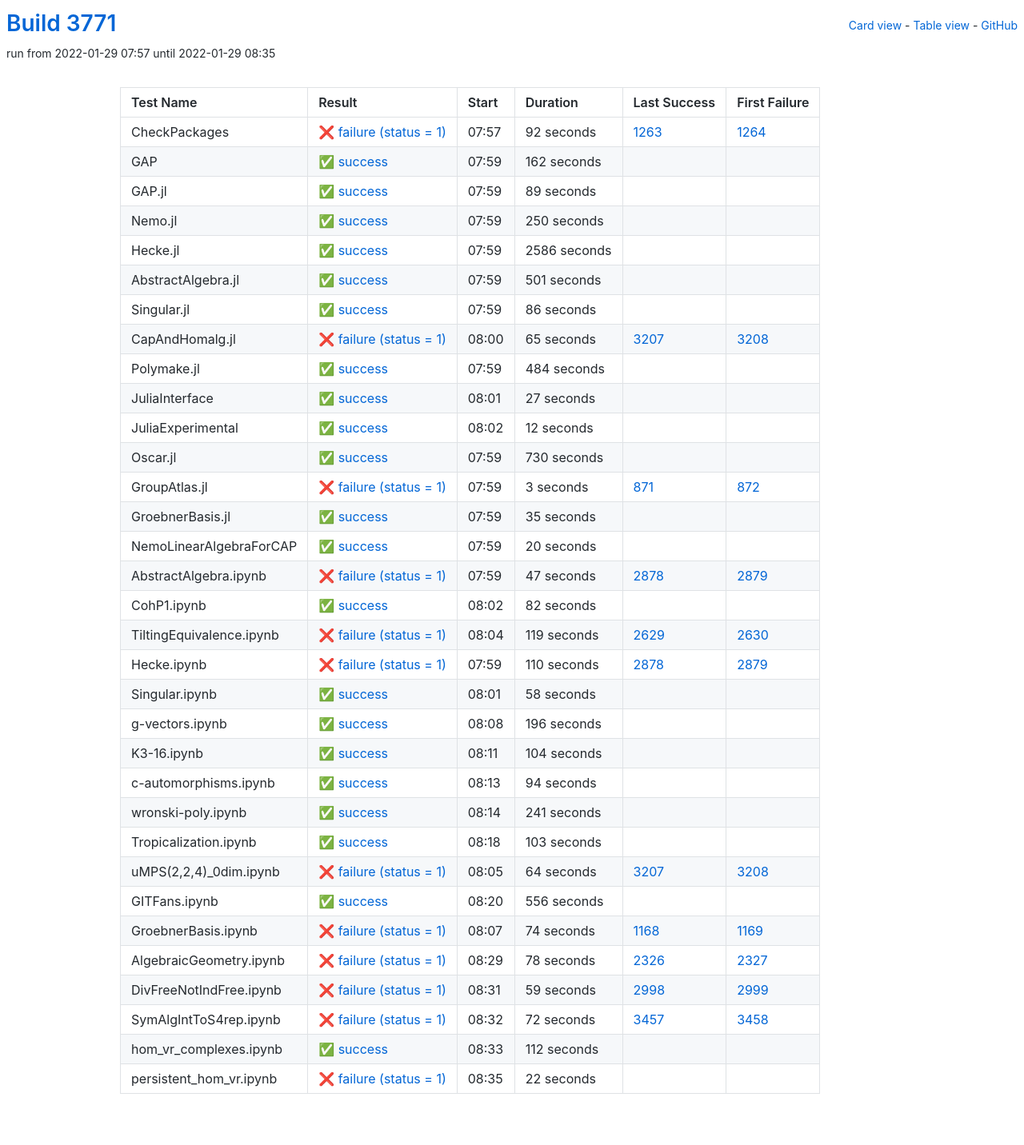
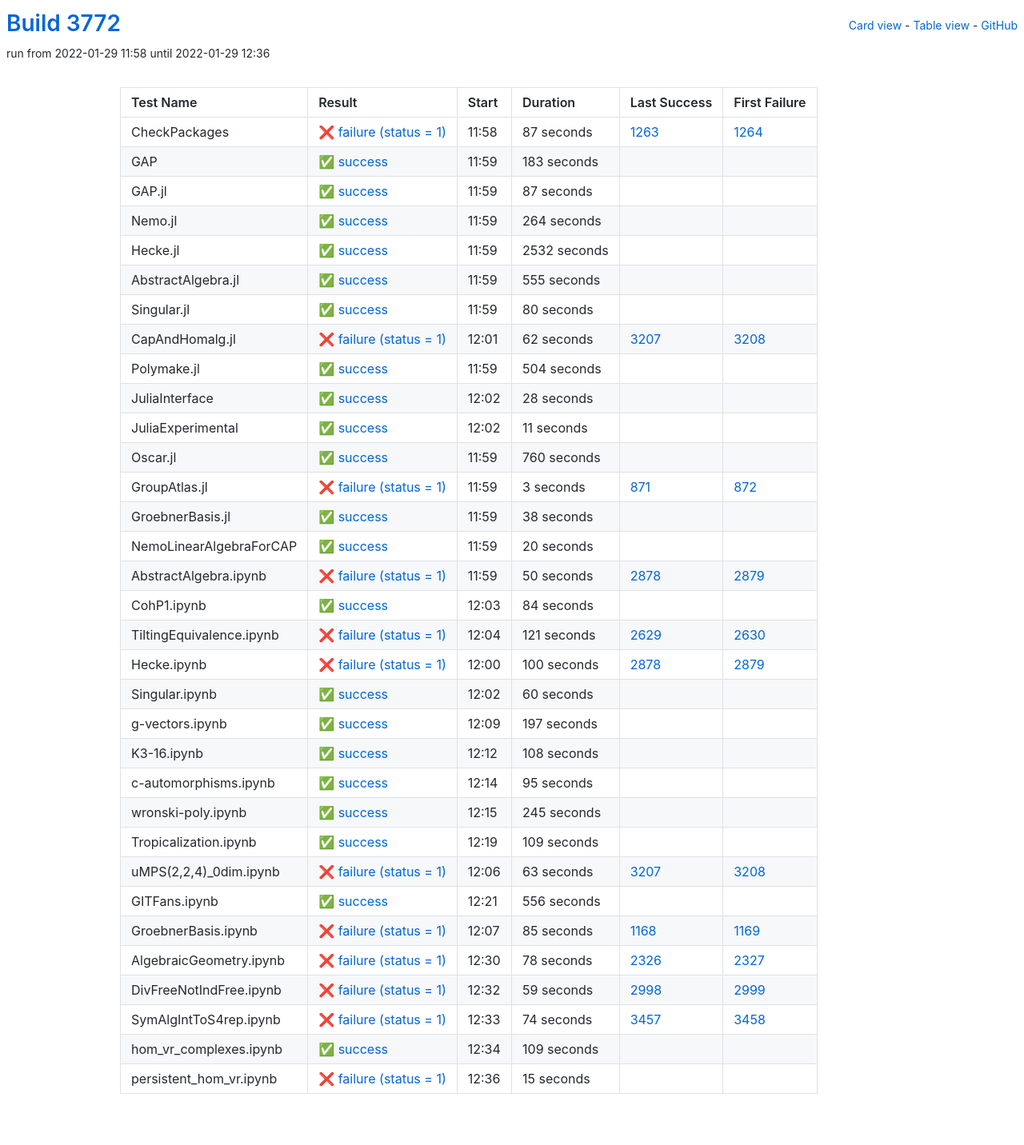
Before and after one commit to oscar-system/oscar-ci-status-stable, a Jekyll site: the page built from table.html, in a window 1280 px wide. Shown: the whole page at 80% size. Built offline with Jekyll 4.4.1, drawn with Linux system fonts in a browser that asks for light colours.

Commit message:
Build #3772

```diff
--- a/_data/ci.yml
+++ b/_data/ci.yml
@@ -1,6 +1,6 @@
 ---
-build: 3771
-build_url: https://oscarci.mathematik.uni-kl.de/job/oscar-stable/3771/
+build: 3772
+build_url: https://oscarci.mathematik.uni-kl.de/job/oscar-stable/3772/
 job: oscar-stable
 organization: oscar-system
 repo: oscar-ci-status-stable
@@ -8,152 +8,152 @@ repourl: https://github.com/oscar-system/oscar-ci-status-stable
 tests:
 - name: CheckPackages
   id: checkpackages
-  log: https://oscarci.mathematik.uni-kl.de/job/oscar-stable/3771/artifact/logs/build-3771/CheckPackages.log
-  start: 2022-01-29 07:57
+  log: https://oscarci.mathematik.uni-kl.de/job/oscar-stable/3772/artifact/logs/build-3772/CheckPackages.log
+  start: 2022-01-29 11:58
   success: false
   exitcode: 1
   status: failure
-  duration: 92
+  duration: 87
   last_success: 1263
   last_success_url: https://oscarci.mathematik.uni-kl.de/job/oscar-stable/1263/
   first_failure: 1264
   first_failure_url: https://oscarci.mathematik.uni-kl.de/job/oscar-stable/1264/
 - name: GAP
   id: gap
-  log: https://oscarci.mathematik.uni-kl.de/job/oscar-stable/3771/artifact/logs/build-3771/GAP.log
-  start: 2022-01-29 07:59
+  log: https://oscarci.mathematik.uni-kl.de/job/oscar-stable/3772/artifact/logs/build-3772/GAP.log
+  start: 2022-01-29 11:59
   success: true
   exitcode: 0
   status: success
-  duration: 162
+  duration: 183
   last_success: false
   last_success_url:
   first_failure: false
   first_failure_url:
 - name: GAP.jl
   id: gap-jl
-  log: https://oscarci.mathematik.uni-kl.de/job/oscar-stable/3771/artifact/logs/build-3771/GAP.jl.log
-  start: 2022-01-29 07:59
+  log: https://oscarci.mathematik.uni-kl.de/job/oscar-stable/3772/artifact/logs/build-3772/GAP.jl.log
+  start: 2022-01-29 11:59
   success: true
   exitcode: 0
   status: success
-  duration: 89
+  duration: 87
   last_success: false
   last_success_url:
   first_failure: false
   first_failure_url:
 - name: Nemo.jl
   id: nemo-jl
-  log: https://oscarci.mathematik.uni-kl.de/job/oscar-stable/3771/artifact/logs/build-3771/Nemo.jl.log
-  start: 2022-01-29 07:59
+  log: https://oscarci.mathematik.uni-kl.de/job/oscar-stable/3772/artifact/logs/build-3772/Nemo.jl.log
+  start: 2022-01-29 11:59
   success: true
   exitcode: 0
   status: success
-  duration: 250
+  duration: 264
   last_success: false
   last_success_url:
   first_failure: false
   first_failure_url:
 - name: Hecke.jl
   id: hecke-jl
-  log: https://oscarci.mathematik.uni-kl.de/job/oscar-stable/3771/artifact/logs/build-3771/Hecke.jl.log
-  start: 2022-01-29 07:59
+  log: https://oscarci.mathematik.uni-kl.de/job/oscar-stable/3772/artifact/logs/build-3772/Hecke.jl.log
+  start: 2022-01-29 11:59
   success: true
   exitcode: 0
   status: success
-  duration: 2586
+  duration: 2532
   last_success: false
   last_success_url:
   first_failure: false
   first_failure_url:
 - name: AbstractAlgebra.jl
   id: abstractalgebra-jl
-  log: https://oscarci.mathematik.uni-kl.de/job/oscar-stable/3771/artifact/logs/build-3771/AbstractAlgebra.jl.log
-  start: 2022-01-29 07:59
+  log: https://oscarci.mathematik.uni-kl.de/job/oscar-stable/3772/artifact/logs/build-3772/AbstractAlgebra.jl.log
+  start: 2022-01-29 11:59
   success: true
   exitcode: 0
   status: success
-  duration: 501
+  duration: 555
   last_success: false
   last_success_url:
   first_failure: false
   first_failure_url:
 - name: Singular.jl
   id: singular-jl
-  log: https://oscarci.mathematik.uni-kl.de/job/oscar-stable/3771/artifact/logs/build-3771/Singular.jl.log
-  start: 2022-01-29 07:59
+  log: https://oscarci.mathematik.uni-kl.de/job/oscar-stable/3772/artifact/logs/build-3772/Singular.jl.log
+  start: 2022-01-29 11:59
   success: true
   exitcode: 0
   status: success
-  duration: 86
+  duration: 80
   last_success: false
   last_success_url:
   first_failure: false
   first_failure_url:
 - name: CapAndHomalg.jl
   id: capandhomalg-jl
-  log: https://oscarci.mathematik.uni-kl.de/job/oscar-stable/3771/artifact/logs/build-3771/CapAndHomalg.jl.log
-  start: 2022-01-29 08:00
+  log: https://oscarci.mathematik.uni-kl.de/job/oscar-stable/3772/artifact/logs/build-3772/CapAndHomalg.jl.log
+  start: 2022-01-29 12:01
   success: false
   exitcode: 1
   status: failure
-  duration: 65
+  duration: 62
   last_success: 3207
   last_success_url: https://oscarci.mathematik.uni-kl.de/job/oscar-stable/3207/
   first_failure: 3208
   first_failure_url: https://oscarci.mathematik.uni-kl.de/job/oscar-stable/3208/
 - name: Polymake.jl
   id: polymake-jl
-  log: https://oscarci.mathematik.uni-kl.de/job/oscar-stable/3771/artifact/logs/build-3771/Polymake.jl.log
-  start: 2022-01-29 07:59
+  log: https://oscarci.mathematik.uni-kl.de/job/oscar-stable/3772/artifact/logs/build-3772/Polymake.jl.log
+  start: 2022-01-29 11:59
   success: true
   exitcode: 0
   status: success
-  duration: 484
+  duration: 504
   last_success: false
   last_success_url:
   first_failure: false
   first_failure_url:
 - name: JuliaInterface
   id: juliainterface
-  log: https://oscarci.mathematik.uni-kl.de/job/oscar-stable/3771/artifact/logs/build-3771/JuliaInterface.log
-  start: 2022-01-29 08:01
+  log: https://oscarci.mathematik.uni-kl.de/job/oscar-stable/3772/artifact/logs/build-3772/JuliaInterface.log
+  start: 2022-01-29 12:02
   success: true
   exitcode: 0
   status: success
-  duration: 27
+  duration: 28
   last_success: false
   last_success_url:
   first_failure: false
   first_failure_url:
 - name: JuliaExperimental
   id: juliaexperimental
-  log: https://oscarci.mathematik.uni-kl.de/job/oscar-stable/3771/artifact/logs/build-3771/JuliaExperimental.log
-  start: 2022-01-29 08:02
+  log: https://oscarci.mathematik.uni-kl.de/job/oscar-stable/3772/artifact/logs/build-3772/JuliaExperimental.log
+  start: 2022-01-29 12:02
   success: true
   exitcode: 0
   status: success
-  duration: 12
+  duration: 11
   last_success: false
   last_success_url:
   first_failure: false
   first_failure_url:
 - name: Oscar.jl
   id: oscar-jl
-  log: https://oscarci.mathematik.uni-kl.de/job/oscar-stable/3771/artifact/logs/build-3771/Oscar.jl.log
-  start: 2022-01-29 07:59
+  log: https://oscarci.mathematik.uni-kl.de/job/oscar-stable/3772/artifact/logs/build-3772/Oscar.jl.log
+  start: 2022-01-29 11:59
   success: true
   exitcode: 0
   status: success
-  duration: 730
+  duration: 760
   last_success: false
   last_success_url:
   first_failure: false
   first_failure_url:
 - name: GroupAtlas.jl
   id: groupatlas-jl
-  log: https://oscarci.mathematik.uni-kl.de/job/oscar-stable/3771/artifact/logs/build-3771/GroupAtlas.jl.log
-  start: 2022-01-29 07:59
+  log: https://oscarci.mathematik.uni-kl.de/job/oscar-stable/3772/artifact/logs/build-3772/GroupAtlas.jl.log
+  start: 2022-01-29 11:59
   success: false
   exitcode: 1
   status: failure
@@ -164,20 +164,20 @@ tests:
   first_failure_url: https://oscarci.mathematik.uni-kl.de/job/oscar-stable/872/
 - name: GroebnerBasis.jl
   id: groebnerbasis-jl
-  log: https://oscarci.mathematik.uni-kl.de/job/oscar-stable/3771/artifact/logs/build-3771/GroebnerBasis.jl.log
-  start: 2022-01-29 07:59
+  log: https://oscarci.mathematik.uni-kl.de/job/oscar-stable/3772/artifact/logs/build-3772/GroebnerBasis.jl.log
+  start: 2022-01-29 11:59
   success: true
   exitcode: 0
   status: success
-  duration: 35
+  duration: 38
   last_success: false
   last_success_url:
   first_failure: false
   first_failure_url:
 - name: NemoLinearAlgebraForCAP
   id: nemolinearalgebraforcap
-  log: https://oscarci.mathematik.uni-kl.de/job/oscar-stable/3771/artifact/logs/build-3771/NemoLinearAlgebraForCAP.log
-  start: 2022-01-29 07:59
+  log: https://oscarci.mathematik.uni-kl.de/job/oscar-stable/3772/artifact/logs/build-3772/NemoLinearAlgebraForCAP.log
+  start: 2022-01-29 11:59
   success: true
   exitcode: 0
   status: success
@@ -188,140 +188,140 @@ tests:
   first_failure_url:
 - name: AbstractAlgebra.ipynb
   id: abstractalgebra-ipynb
-  log: https://oscarci.mathematik.uni-kl.de/job/oscar-stable/3771/artifact/logs/build-3771/AbstractAlgebra.ipynb.log
-  start: 2022-01-29 07:59
+  log: https://oscarci.mathematik.uni-kl.de/job/oscar-stable/3772/artifact/logs/build-3772/AbstractAlgebra.ipynb.log
+  start: 2022-01-29 11:59
   success: false
   exitcode: 1
   status: failure
-  duration: 47
+  duration: 50
   last_success: 2878
   last_success_url: https://oscarci.mathematik.uni-kl.de/job/oscar-stable/2878/
   first_failure: 2879
   first_failure_url: https://oscarci.mathematik.uni-kl.de/job/oscar-stable/2879/
 - name: CohP1.ipynb
   id: cohp1-ipynb
-  log: https://oscarci.mathematik.uni-kl.de/job/oscar-stable/3771/artifact/logs/build-3771/CohP1.ipynb.log
-  start: 2022-01-29 08:02
+  log: https://oscarci.mathematik.uni-kl.de/job/oscar-stable/3772/artifact/logs/build-3772/CohP1.ipynb.log
+  start: 2022-01-29 12:03
   success: true
   exitcode: 0
   status: success
-  duration: 82
+  duration: 84
   last_success: false
   last_success_url:
   first_failure: false
   first_failure_url:
 - name: TiltingEquivalence.ipynb
   id: tiltingequivalence-ipynb
-  log: https://oscarci.mathematik.uni-kl.de/job/oscar-stable/3771/artifact/logs/build-3771/TiltingEquivalence.ipynb.log
-  start: 2022-01-29 08:04
+  log: https://oscarci.mathematik.uni-kl.de/job/oscar-stable/3772/artifact/logs/build-3772/TiltingEquivalence.ipynb.log
+  start: 2022-01-29 12:04
   success: false
   exitcode: 1
   status: failure
-  duration: 119
+  duration: 121
   last_success: 2629
   last_success_url: https://oscarci.mathematik.uni-kl.de/job/oscar-stable/2629/
   first_failure: 2630
   first_failure_url: https://oscarci.mathematik.uni-kl.de/job/oscar-stable/2630/
 - name: Hecke.ipynb
   id: hecke-ipynb
-  log: https://oscarci.mathematik.uni-kl.de/job/oscar-stable/3771/artifact/logs/build-3771/Hecke.ipynb.log
-  start: 2022-01-29 07:59
+  log: https://oscarci.mathematik.uni-kl.de/job/oscar-stable/3772/artifact/logs/build-3772/Hecke.ipynb.log
+  start: 2022-01-29 12:00
   success: false
   exitcode: 1
   status: failure
-  duration: 110
+  duration: 100
   last_success: 2878
   last_success_url: https://oscarci.mathematik.uni-kl.de/job/oscar-stable/2878/
   first_failure: 2879
   first_failure_url: https://oscarci.mathematik.uni-kl.de/job/oscar-stable/2879/
 - name: Singular.ipynb
   id: singular-ipynb
-  log: https://oscarci.mathematik.uni-kl.de/job/oscar-stable/3771/artifact/logs/build-3771/Singular.ipynb.log
-  start: 2022-01-29 08:01
+  log: https://oscarci.mathematik.uni-kl.de/job/oscar-stable/3772/artifact/logs/build-3772/Singular.ipynb.log
+  start: 2022-01-29 12:02
   success: true
   exitcode: 0
   status: success
-  duration: 58
+  duration: 60
   last_success: false
   last_success_url:
   first_failure: false
   first_failure_url:
 - name: g-vectors.ipynb
   id: g-vectors-ipynb
-  log: https://oscarci.mathematik.uni-kl.de/job/oscar-stable/3771/artifact/logs/build-3771/g-vectors.ipynb.log
-  start: 2022-01-29 08:08
+  log: https://oscarci.mathematik.uni-kl.de/job/oscar-stable/3772/artifact/logs/build-3772/g-vectors.ipynb.log
+  start: 2022-01-29 12:09
   success: true
   exitcode: 0
   status: success
-  duration: 196
+  duration: 197
   last_success: false
   last_success_url:
   first_failure: false
   first_failure_url:
 - name: K3-16.ipynb
   id: k3-16-ipynb
-  log: https://oscarci.mathematik.uni-kl.de/job/oscar-stable/3771/artifact/logs/build-3771/K3-16.ipynb.log
-  start: 2022-01-29 08:11
+  log: https://oscarci.mathematik.uni-kl.de/job/oscar-stable/3772/artifact/logs/build-3772/K3-16.ipynb.log
+  start: 2022-01-29 12:12
   success: true
   exitcode: 0
   status: success
-  duration: 104
+  duration: 108
   last_success: false
   last_success_url:
   first_failure: false
   first_failure_url:
 - name: c-automorphisms.ipynb
   id: c-automorphisms-ipynb
-  log: https://oscarci.mathematik.uni-kl.de/job/oscar-stable/3771/artifact/logs/build-3771/c-automorphisms.ipynb.log
-  start: 2022-01-29 08:13
+  log: https://oscarci.mathematik.uni-kl.de/job/oscar-stable/3772/artifact/logs/build-3772/c-automorphisms.ipynb.log
+  start: 2022-01-29 12:14
   success: true
   exitcode: 0
   status: success
-  duration: 94
+  duration: 95
   last_success: false
   last_success_url:
   first_failure: false
   first_failure_url:
 - name: wronski-poly.ipynb
   id: wronski-poly-ipynb
-  log: https://oscarci.mathematik.uni-kl.de/job/oscar-stable/3771/artifact/logs/build-3771/wronski-poly.ipynb.log
-  start: 2022-01-29 08:14
+  log: https://oscarci.mathematik.uni-kl.de/job/oscar-stable/3772/artifact/logs/build-3772/wronski-poly.ipynb.log
+  start: 2022-01-29 12:15
   success: true
   exitcode: 0
   status: success
-  duration: 241
+  duration: 245
   last_success: false
   last_success_url:
   first_failure: false
   first_failure_url:
 - name: Tropicalization.ipynb
   id: tropicalization-ipynb
-  log: https://oscarci.mathematik.uni-kl.de/job/oscar-stable/3771/artifact/logs/build-3771/Tropicalization.ipynb.log
-  start: 2022-01-29 08:18
+  log: https://oscarci.mathematik.uni-kl.de/job/oscar-stable/3772/artifact/logs/build-3772/Tropicalization.ipynb.log
+  start: 2022-01-29 12:19
   success: true
   exitcode: 0
   status: success
-  duration: 103
+  duration: 109
   last_success: false
   last_success_url:
   first_failure: false
   first_failure_url:
 - name: uMPS(2,2,4)_0dim.ipynb
   id: umps-2-2-4-0dim-ipynb
-  log: https://oscarci.mathematik.uni-kl.de/job/oscar-stable/3771/artifact/logs/build-3771/uMPS-2-2-4-_0dim.ipynb.log
-  start: 2022-01-29 08:05
+  log: https://oscarci.mathematik.uni-kl.de/job/oscar-stable/3772/artifact/logs/build-3772/uMPS-2-2-4-_0dim.ipynb.log
+  start: 2022-01-29 12:06
   success: false
   exitcode: 1
   status: failure
-  duration: 64
+  duration: 63
   last_success: 3207
   last_success_url: https://oscarci.mathematik.uni-kl.de/job/oscar-stable/3207/
   first_failure: 3208
   first_failure_url: https://oscarci.mathematik.uni-kl.de/job/oscar-stable/3208/
 - name: GITFans.ipynb
   id: gitfans-ipynb
-  log: https://oscarci.mathematik.uni-kl.de/job/oscar-stable/3771/artifact/logs/build-3771/GITFans.ipynb.log
-  start: 2022-01-29 08:20
+  log: https://oscarci.mathematik.uni-kl.de/job/oscar-stable/3772/artifact/logs/build-3772/GITFans.ipynb.log
+  start: 2022-01-29 12:21
   success: true
   exitcode: 0
   status: success
@@ -332,20 +332,20 @@ tests:
   first_failure_url:
 - name: GroebnerBasis.ipynb
   id: groebnerbasis-ipynb
-  log: https://oscarci.mathematik.uni-kl.de/job/oscar-stable/3771/artifact/logs/build-3771/GroebnerBasis.ipynb.log
-  start: 2022-01-29 08:07
+  log: https://oscarci.mathematik.uni-kl.de/job/oscar-stable/3772/artifact/logs/build-3772/GroebnerBasis.ipynb.log
+  start: 2022-01-29 12:07
   success: false
   exitcode: 1
   status: failure
-  duration: 74
+  duration: 85
   last_success: 1168
   last_success_url: https://oscarci.mathematik.uni-kl.de/job/oscar-stable/1168/
   first_failure: 1169
   first_failure_url: https://oscarci.mathematik.uni-kl.de/job/oscar-stable/1169/
 - name: AlgebraicGeometry.ipynb
   id: algebraicgeometry-ipynb
-  log: https://oscarci.mathematik.uni-kl.de/job/oscar-stable/3771/artifact/logs/build-3771/AlgebraicGeometry.ipynb.log
-  start: 2022-01-29 08:29
+  log: https://oscarci.mathematik.uni-kl.de/job/oscar-stable/3772/artifact/logs/build-3772/AlgebraicGeometry.ipynb.log
+  start: 2022-01-29 12:30
   success: false
   exitcode: 1
   status: failure
@@ -356,8 +356,8 @@ tests:
   first_failure_url: https://oscarci.mathematik.uni-kl.de/job/oscar-stable/2327/
 - name: DivFreeNotIndFree.ipynb
   id: divfreenotindfree-ipynb
-  log: https://oscarci.mathematik.uni-kl.de/job/oscar-stable/3771/artifact/logs/build-3771/DivFreeNotIndFree.ipynb.log
-  start: 2022-01-29 08:31
+  log: https://oscarci.mathematik.uni-kl.de/job/oscar-stable/3772/artifact/logs/build-3772/DivFreeNotIndFree.ipynb.log
+  start: 2022-01-29 12:32
   success: false
   exitcode: 1
   status: failure
@@ -368,36 +368,36 @@ tests:
   first_failure_url: https://oscarci.mathematik.uni-kl.de/job/oscar-stable/2999/
 - name: SymAlgIntToS4rep.ipynb
   id: symalginttos4rep-ipynb
-  log: https://oscarci.mathematik.uni-kl.de/job/oscar-stable/3771/artifact/logs/build-3771/SymAlgIntToS4rep.ipynb.log
-  start: 2022-01-29 08:32
+  log: https://oscarci.mathematik.uni-kl.de/job/oscar-stable/3772/artifact/logs/build-3772/SymAlgIntToS4rep.ipynb.log
+  start: 2022-01-29 12:33
   success: false
   exitcode: 1
   status: failure
-  duration: 72
+  duration: 74
   last_success: 3457
   last_success_url: https://oscarci.mathematik.uni-kl.de/job/oscar-stable/3457/
   first_failure: 3458
   first_failure_url: https://oscarci.mathematik.uni-kl.de/job/oscar-stable/3458/
 - name: hom_vr_complexes.ipynb
   id: hom-vr-complexes-ipynb
-  log: https://oscarci.mathematik.uni-kl.de/job/oscar-stable/3771/artifact/logs/build-3771/hom_vr_complexes.ipynb.log
-  start: 2022-01-29 08:33
+  log: https://oscarci.mathematik.uni-kl.de/job/oscar-stable/3772/artifact/logs/build-3772/hom_vr_complexes.ipynb.log
+  start: 2022-01-29 12:34
   success: true
   exitcode: 0
   status: success
-  duration: 112
+  duration: 109
   last_success: false
   last_success_url:
   first_failure: false
   first_failure_url:
 - name: persistent_hom_vr.ipynb
   id: persistent-hom-vr-ipynb
-  log: https://oscarci.mathematik.uni-kl.de/job/oscar-stable/3771/artifact/logs/build-3771/persistent_hom_vr.ipynb.log
-  start: 2022-01-29 08:35
+  log: https://oscarci.mathematik.uni-kl.de/job/oscar-stable/3772/artifact/logs/build-3772/persistent_hom_vr.ipynb.log
+  start: 2022-01-29 12:36
   success: false
   exitcode: 1
   status: failure
-  duration: 22
+  duration: 15
   last_success: false
   last_success_url:
   first_failure: false
```
Also changed, not shown: README.md.
